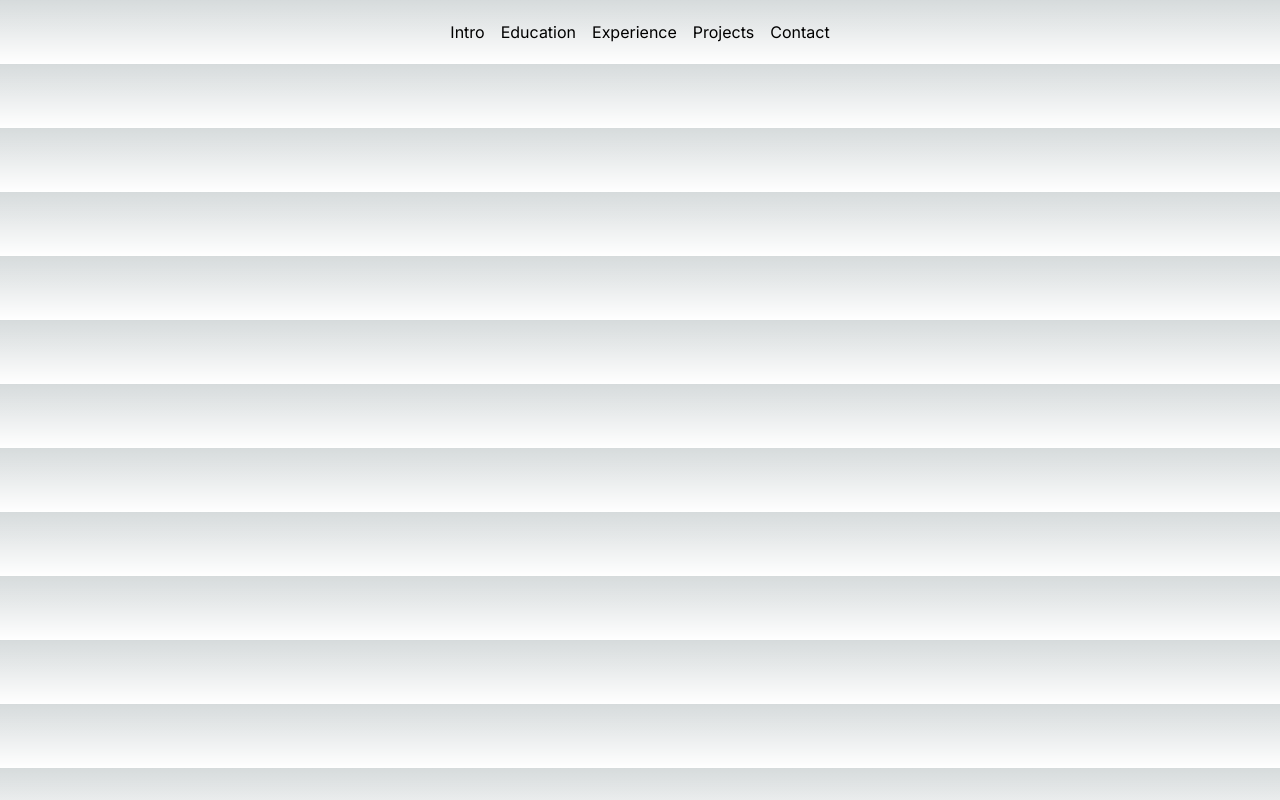
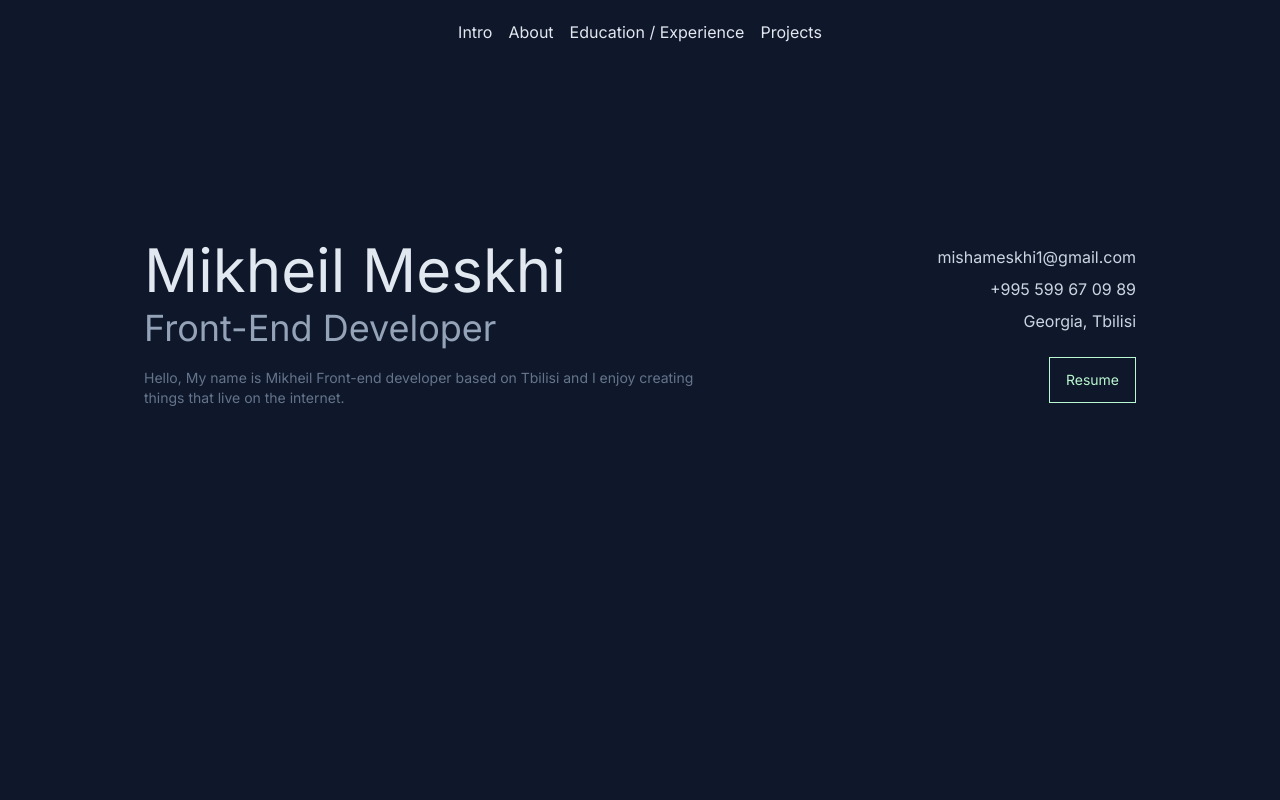
Before and after one commit to MMeskhi/Meskhi, a Next.js app: page / in a window 1280 px wide. Built offline with nearby package versions, Linux system fonts and the light colour scheme.

Commit message:
add intro section

```diff
--- a/app/globals.css
+++ b/app/globals.css
@@ -12,29 +12,11 @@
   }
 
   a {
-    @apply text-base transition-all duration-200 ease-linear;
+    @apply text-base transition-all duration-200 ease-linear text-slate-200;
   }
 
-    {}
+  a:hover {
+    @apply text-green-100;
+  }
+
 }
-
-:root {
-  --foreground-rgb: 0, 0, 0;
-  --background-start-rgb: 214, 219, 220;
-  --background-end-rgb: 255, 255, 255;
-}
-
-@media (prefers-color-scheme: dark) {
-  :root {
-    --foreground-rgb: 255, 255, 255;
-    --background-start-rgb: 0, 0, 0;
-    --background-end-rgb: 0, 0, 0;
-  }
-}
-
-body {
-  color: rgb(var(--foreground-rgb));
-  background: linear-gradient(to bottom,
-      transparent,
-      rgb(var(--background-end-rgb))) rgb(var(--background-start-rgb));
-}
--- a/app/layout.tsx
+++ b/app/layout.tsx
@@ -17,7 +17,7 @@ export default function RootLayout({
 }) {
   return (
     <html lang="en">
-      <body className={inter.className}>
+      <body className={`${inter.className} pt-40 sm:pt-60 bg-slate-900`}>
         <Header />
         {children}
       </body>
--- a/app/page.tsx
+++ b/app/page.tsx
@@ -2,7 +2,7 @@ import Intro from "@/components/intro";
 
 export default function Home() {
   return (
-    <main className="">
+    <main className="container mx-auto px-24 sm:px-20 max-w-6xl">
       <Intro />
     </main>
   );
--- /dev/null
+++ b/components/about.tsx
@@ -0,0 +1,19 @@
+import React from "react";
+import { skillsData } from "@/lib/data";
+
+export default function about() {
+  return (
+    <section>
+      <ul className="col-start-3 row-start-2 grid grid-cols-4 gap-2">
+        {skillsData.map((skill, index) => (
+          <li
+            className="bg-slate-400 flex justify-center items-center rounded"
+            key={index}
+          >
+            {skill}
+          </li>
+        ))}
+      </ul>
+    </section>
+  );
+}
--- a/components/header.tsx
+++ b/components/header.tsx
@@ -6,7 +6,7 @@ import Link from "next/link";
 
 export default function header() {
   return (
-    <header className="flex justify-center items-center">
+    <header className="flex justify-center items-center fixed top-0 left-0 right-0">
       <motion.nav
         className=""
         initial={{ y: -100, opacity: 0 }}
--- a/components/intro.tsx
+++ b/components/intro.tsx
@@ -1,6 +1,43 @@
+"use client";
 import React from "react";
-// import { motion } from "framer-motion";
+import { introData } from "@/lib/data";
+import { contactData } from "@/lib/data";
+import { motion } from "framer-motion";
 
 export default function about() {
-  return <section className=""></section>;
+  return (
+    <motion.section
+      className="flex items-center justify-between gap-20"
+      initial={{ y: 160, opacity: 0 }}
+      animate={{ y: 0, opacity: 1 }}
+    >
+      {introData.map((item, index) => (
+        <div className="flex items-start flex-col gap-y-2" key={index}>
+          <h1 className="text-6xl text-slate-200">{item.title}</h1>
+          <h2 className="text-4xl text-slate-400">{item.prof}</h2>
+          <p className="text-sm max-w-xl mt-3 text-slate-500">
+            {item.description}
+          </p>
+        </div>
+      ))}
+      <div className="flex flex-col items-end gap-y-6">
+        {contactData.map((item, index) => (
+          <ul
+            className="flex flex-col items-end gap-y-2 [&>*]:text-slate-300"
+            key={index}
+          >
+            <li className="">{item.mail}</li>
+            <li className="">{item.phone}</li>
+            <li className="">{item.place}</li>
+          </ul>
+        ))}
+        <a
+          href="#"
+          className="border-solid border border-green-200 px-4 py-3 text-green-200 text-sm hover:border-green-100 hover:text-green-100"
+        >
+          Resume
+        </a>
+      </div>
+    </motion.section>
+  );
 }
--- a/lib/data.ts
+++ b/lib/data.ts
@@ -6,20 +6,25 @@ export const links = [
     hash: "#intro",
   },
   {
-    name: "Education",
-    hash: "#education",
+    name: "About",
+    hash: "#about",
   },
   {
-    name: "Experience",
-    hash: "#experience",
+    name: "Education / Experience",
+    hash: "#education / Experience",
   },
   {
     name: "Projects",
     hash: "#projects",
   },
+] as const;
+
+export const introData = [
   {
-    name: "Contact",
-    hash: "#contact",
+    title: "Mikheil Meskhi",
+    prof: "Front-End Developer",
+    description:
+      "Hello, My name is Mikheil Front-end developer based on Tbilisi and I enjoy creating things that live on the internet.",
   },
 ] as const;
 
@@ -28,7 +33,7 @@ export const experiencesData = [
     title: "Junior Front-End Developer",
     location: "Georgia, Tbilisi",
     description:
-      "I worked as a junior front-end developer, Developed the Software Testers Academy platform for the company and created several websites for other companies (Oftalmij, Status, Barron).",
+      "I worked as a junior front-end developer, Developed the Software Testers Academy platform for the company and created several websites for other companies (Oftalmij, Status, Barron, GWE).",
     date: "2022 - 2023",
   },
 ] as const;
@@ -61,3 +66,11 @@ export const skillsData = [
   "Git",
   "Redux",
 ] as const;
+
+export const contactData = [
+  {
+    mail: "mishameskhi1@gmail.com",
+    phone: "+995 599 67 09 89",
+    place: "Georgia, Tbilisi",
+  },
+] as const;
--- a/package.json
+++ b/package.json
@@ -12,7 +12,8 @@
     "framer-motion": "^10.16.4",
     "next": "latest",
     "react": "latest",
-    "react-dom": "latest"
+    "react-dom": "latest",
+    "react-icons": "^4.11.0"
   },
   "devDependencies": {
     "@types/node": "latest",
```
Also changed, not shown: 1 other file (tests, documents, lock files or other folders).
